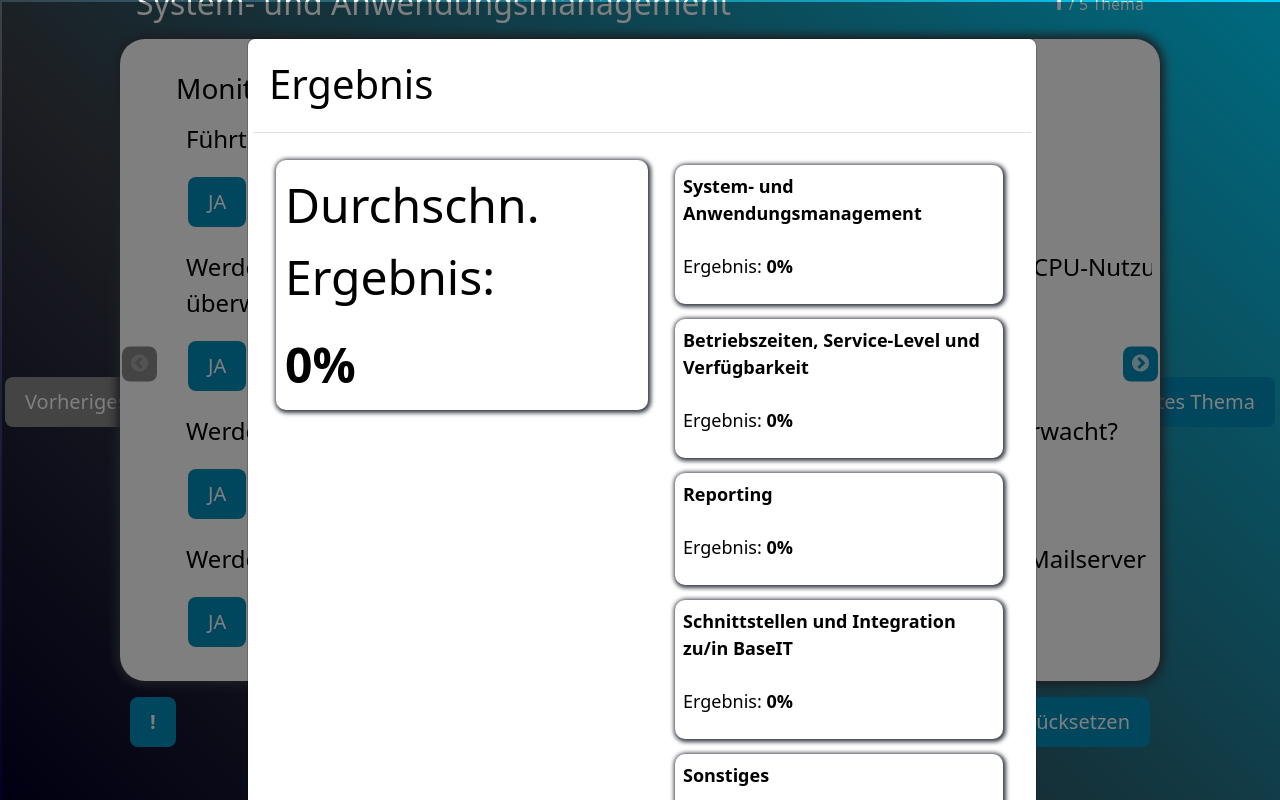
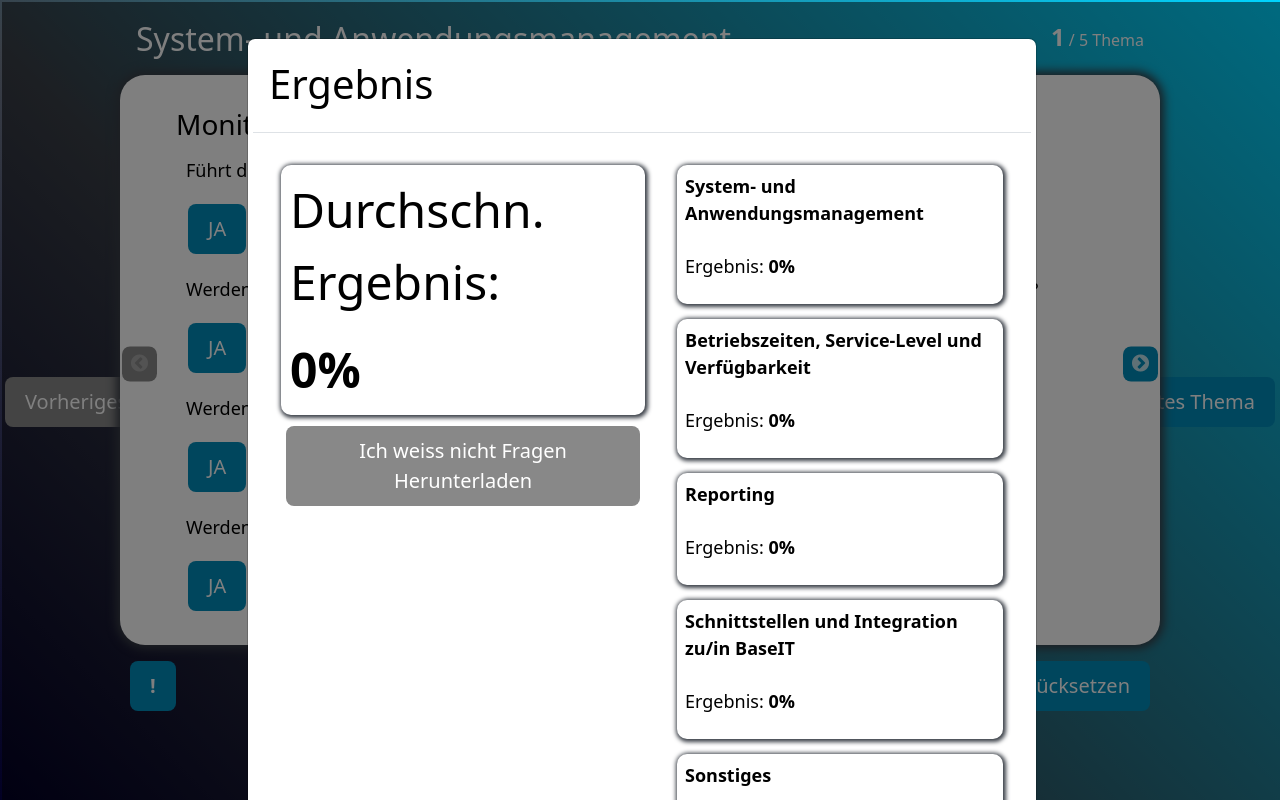
Before and after one commit to Mym0/Bachelor-app, a React (Create React App) app in the folder ready4cloud/: page / in a window 1280 px wide. Both pictures are taken after a click on the button "Bestätigen". Built offline with nearby package versions, Linux system fonts and the light colour scheme.

Commit message:
Added a pdf with the unasnwerd questions

```diff
--- a/ready4cloud/package.json
+++ b/ready4cloud/package.json
@@ -9,6 +9,7 @@
     "axios": "^1.4.0",
     "bootstrap": "^5.3.0",
     "file-saver": "^2.0.5",
+    "jspdf": "^2.5.1",
     "react": "^18.2.0",
     "react-dom": "^18.2.0",
     "react-modal": "^3.16.1",
--- a/ready4cloud/src/App.css
+++ b/ready4cloud/src/App.css
@@ -27,7 +27,7 @@ body {
   max-width: 130vh;
   height: fit-content;
   color: black;
-  font-size: x-large;
+  font-size: large;
   box-shadow: 0px 0px 10px 4px #393E46;
   border-radius: 25px;
   background-color: white;
--- a/ready4cloud/src/App.js
+++ b/ready4cloud/src/App.js
@@ -13,6 +13,7 @@ import { Modal, ModalHeader, ModalBody, ModalFooter } from "reactstrap";
 
 function App() {
   const [answers, setAnswers] = useState({});
+  const [unknownAnswer, setUnknownAnswer] = useState([]);
   const [currentTopicIndex, setCurrentTopicIndex] = useState(0);
   const [modal, setModal] = useState(false);
   const [reset, setReset] = useState(false);
@@ -23,6 +24,16 @@ function App() {
       ...answers,
       [id]: answer,
     });
+
+    if (answer === "idk") {
+      if (!unknownAnswer.includes(id)) {
+        setUnknownAnswer([...unknownAnswer, id]);
+      }
+    } else {
+      if (unknownAnswer.includes(id)) {
+        setUnknownAnswer(unknownAnswer.filter((unkId) => unkId !== id));
+      }
+    }
   };
 
   const resetAnswers = () => {
@@ -136,7 +147,7 @@ function App() {
           <h1>Ergebnis</h1>
         </ModalHeader>
         <ModalBody>
-          <Results answers={answers} />
+          <Results answers={answers} unknownAnswer={unknownAnswer} />
         </ModalBody>
         <ModalFooter>
           <button onClick={toggle}>Schließen</button>
@@ -157,8 +168,9 @@ function App() {
         <ModalBody>
           <ul style={{ marginBottom: "2rem" }}>
             <li>
-              Jedes Thema enthält einige Unterthemen, zu Jedem Unterthema werden
-              Ja/Nein Fragen gestellt, die Sie beantworten.
+              Jedes Thema enthält diverse Unterthemen, zu Jedem Unterthema
+              werden Fragen gestellt, die Sie mit Ja/Nein/Ich weiss nicht
+              beantworten.
             </li>
             <li>
               Jedes Thema wird entsprechend Ihren Antworten bewertet, eine
--- a/ready4cloud/src/components/Question/Question.component.js
+++ b/ready4cloud/src/components/Question/Question.component.js
@@ -2,7 +2,6 @@ import React, { useState, useEffect } from "react";
 import "./Question.css";
 
 function Question({ id, text, handleAnswer, answer }) {
-
   const handleClick = async (ans) => {
     await handleAnswer(id, ans);
   };
@@ -27,6 +26,12 @@ function Question({ id, text, handleAnswer, answer }) {
         >
           NEIN
         </button>
+        <button
+          onClick={() => handleClick("idk")}
+          className={answer === "idk" ? "button-clicked" : ""}
+        >
+          Ich weiss nicht
+        </button>
       </div>
     </div>
   );
--- a/ready4cloud/src/components/Results/Results.component.js
+++ b/ready4cloud/src/components/Results/Results.component.js
@@ -1,7 +1,8 @@
 import React from "react";
+import { jsPDF } from "jspdf";
 import { questionCatalog } from "../../utils/questionCatalog";
 
-function Results({ answers }) {
+function Results({ answers, unknownAnswer }) {
   const results = questionCatalog.map((topic) => {
     const totalQuestions = topic.subTopic.reduce(
       (total, subtopic) => total + subtopic.questions.length,
@@ -44,6 +45,32 @@ function Results({ answers }) {
   };
 
   // const averageRating = getRating(averagePercentage);
+  const unknownQuestions = unknownAnswer.map((id) => {
+    const [subtopicName, index] = id.split("-");
+    const subtopic = questionCatalog
+      .flatMap((topic) => topic.subTopic)
+      .find((st) => st.name === subtopicName);
+    return subtopic.questions[index];
+  });
+
+  const downloadUnknownQuestionsPdf = () => {
+    const doc = new jsPDF();
+
+    doc.setFontSize(16);
+    doc.text("Unanswered Questions: ", 5, 10);
+
+    let y = 20;
+
+    unknownQuestions.forEach((question, index) => {
+      const lines = doc.splitTextToSize("- " + question, 180);
+      doc.text(lines, 10, y);
+      y += 10 * lines.length;
+    });
+
+    doc.save("Ungeklaerte_Fragen.pdf");
+  };
+
+  const hasUnknownQuestions = unknownQuestions.length > 0;
 
   return (
     <div
@@ -56,6 +83,14 @@ function Results({ answers }) {
       }}
     >
       <div
+        className="container-results"
+        style={{
+          display: "flex",
+          flexDirection: "column",
+          justifyContent: "space-between",
+        }}
+      >
+        <div
           className="containers-avgresult"
           style={{
             borderRadius: "10px",
@@ -65,6 +100,15 @@ function Results({ answers }) {
           }}
         >
           <p>Durchschn. Ergebnis:</p> <b>{averagePercentage}%</b>
+        </div>
+        <div>
+          <button
+            onClick={downloadUnknownQuestionsPdf}
+            disabled={!hasUnknownQuestions}
+          >
+            Ich weiss nicht Fragen Herunterladen
+          </button>
+        </div>
       </div>
       <div className="containers-topics">
         {results.map((result) => {
```
Also changed, not shown: ready4cloud/ToDo.txt, 1 other file (tests, documents, lock files or other folders). Lines whose indentation alone changed are shown as unchanged.
